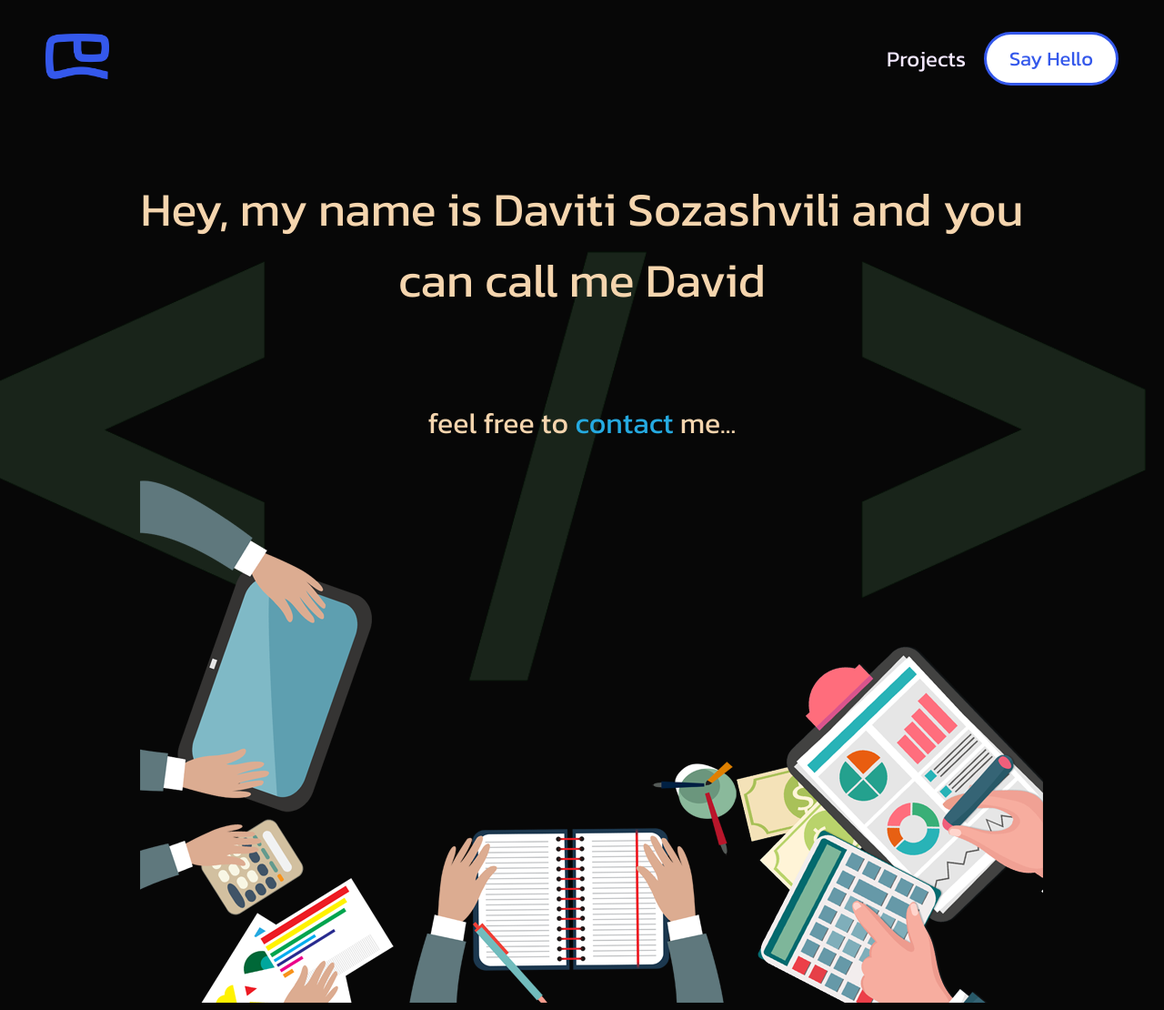
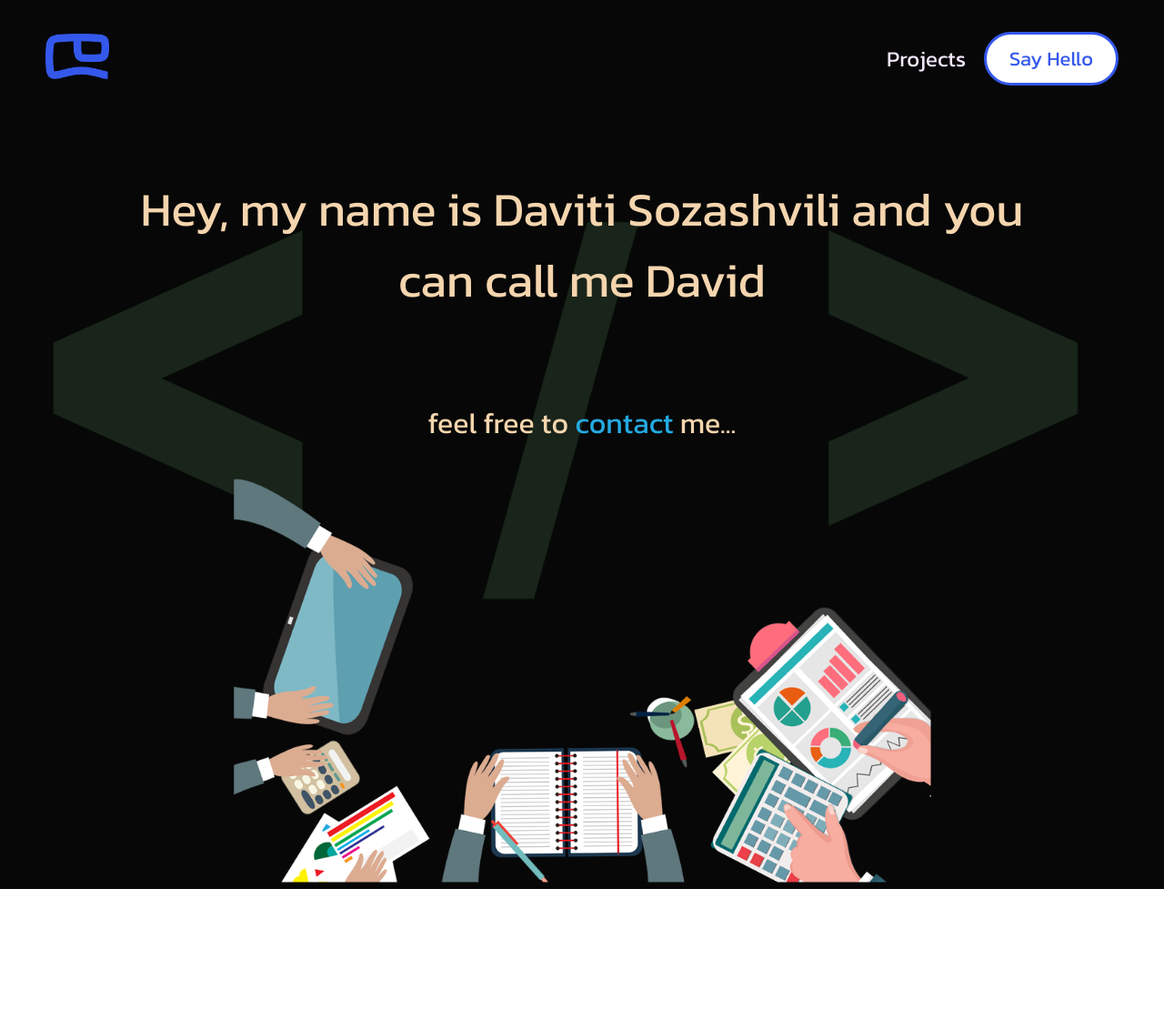
Before and after one commit to davidsoz/portfolio, a React (Create React App) app: page / in a window 1280 px wide. Shown: the whole page at 91% size. After the commit the page ends 977 px from the top, so only its background shows below. Built offline with nearby package versions, Linux system fonts and the light colour scheme.

Commit message:
image size

```diff
--- a/src/App.js
+++ b/src/App.js
@@ -86,6 +86,6 @@ const Aboutme = styled.div`
 const Avatar = styled.div`
 	text-align: center;
 	img {
-		width: auto;
+		height: 450px;
 	}
 `
```
